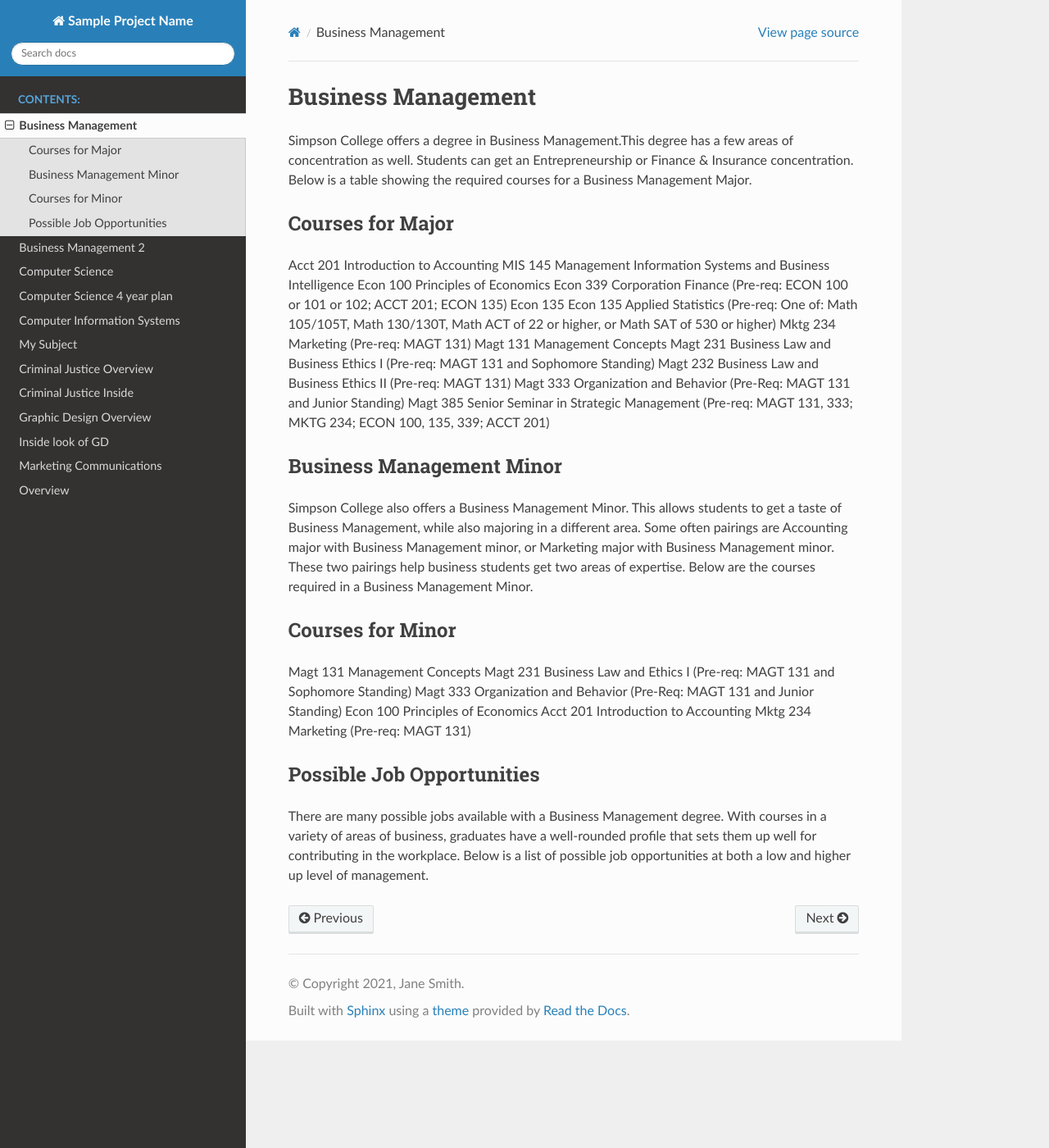
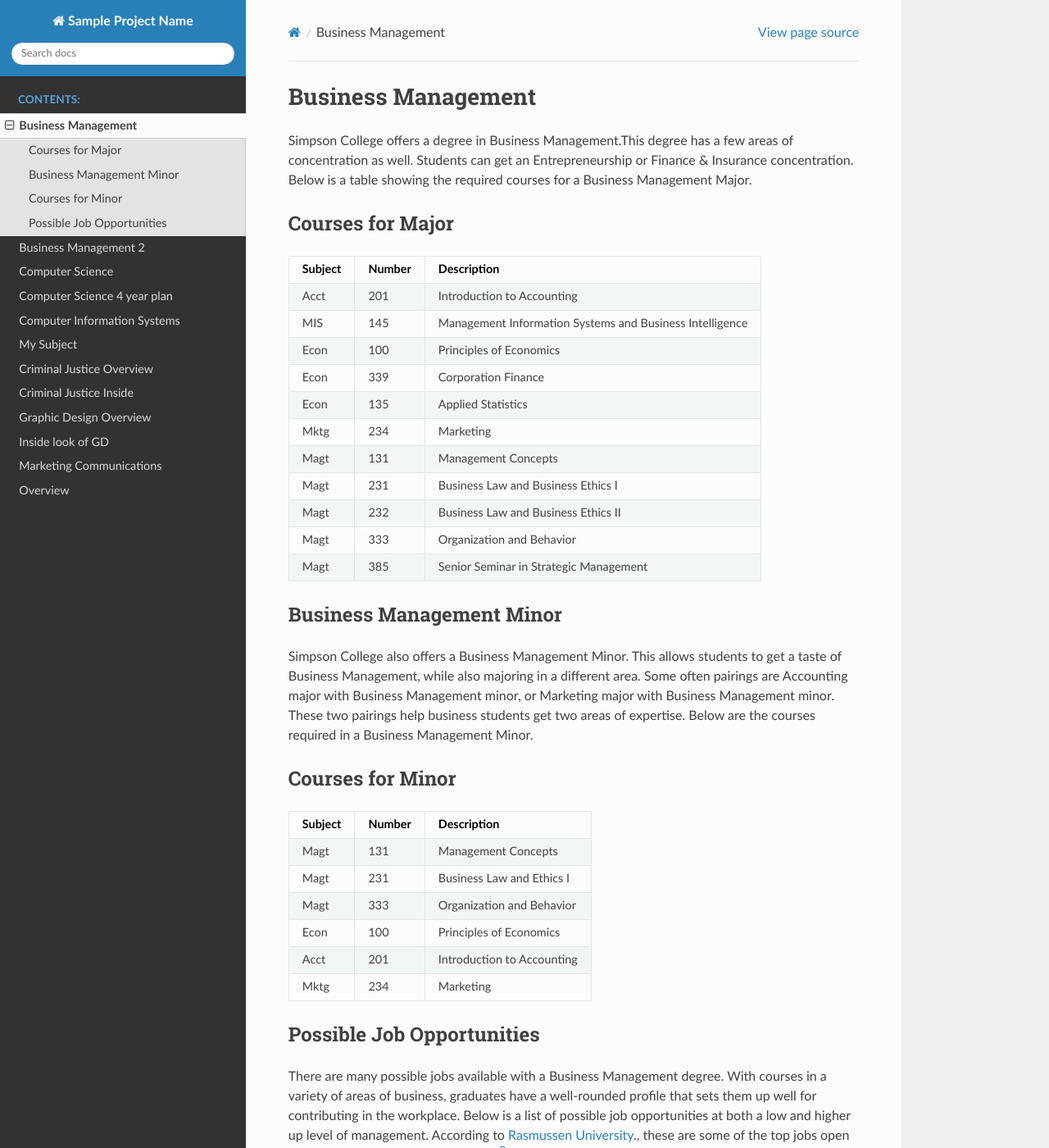
Before and after one commit to burnskatie/majors_template, a Sphinx documentation site: the page built from source/business_magt/index.rst, in a window 1280 px wide and 1400 px high. Shown: the whole window at 82% size. Built offline with Sphinx 7.4.7 and the Read the Docs theme 2.0.0, drawn with Linux system fonts in a browser that asks for light colours; some of the changed text lies outside the part shown.

Commit message:
new changes

```diff
--- a/source/business_magt/index.rst
+++ b/source/business_magt/index.rst
@@ -9,22 +9,21 @@
 Courses for Major
 -----------------
 
-Acct 201 Introduction to Accounting
-MIS 145 Management Information Systems and Business Intelligence
-Econ 100 Principles of Economics
-Econ 339 Corporation Finance (Pre-req: ECON 100 or 101 or 102; ACCT 201; ECON
-135)
-Econ 135 Econ 135 Applied Statistics (Pre-req: One of: Math 105/105T, Math
-130/130T, Math ACT of 22 or higher, or Math SAT of 530 or higher)
-Mktg 234 Marketing (Pre-req: MAGT 131)
-Magt 131 Management Concepts
-Magt 231 Business Law and Business Ethics I (Pre-req: MAGT 131 and Sophomore
-Standing)
-Magt 232 Business Law and Business Ethics II (Pre-req: MAGT 131)
-Magt 333 Organization and Behavior (Pre-Req: MAGT 131 and Junior Standing)
-Magt 385 Senior Seminar in Strategic Management (Pre-req: MAGT 131, 333;
-MKTG 234; ECON 100, 135, 339; ACCT 201)
-
+======== ========= =========================================================
+Subject  Number    Description
+======== ========= =========================================================
+Acct     201       Introduction to Accounting
+MIS      145       Management Information Systems and Business Intelligence
+Econ     100       Principles of Economics
+Econ     339       Corporation Finance
+Econ     135       Applied Statistics
+Mktg     234       Marketing
+Magt     131       Management Concepts
+Magt     231       Business Law and Business Ethics I
+Magt     232       Business Law and Business Ethics II
+Magt     333       Organization and Behavior
+Magt     385       Senior Seminar in Strategic Management
+======== ========= =========================================================
 
 Business Management Minor
 -------------------------
@@ -39,12 +38,16 @@
 Courses for Minor
 -----------------
 
-Magt 131 Management Concepts
-Magt 231 Business Law and Ethics I (Pre-req: MAGT 131 and Sophomore Standing)
-Magt 333 Organization and Behavior (Pre-Req: MAGT 131 and Junior Standing)
-Econ 100 Principles of Economics
-Acct 201 Introduction to Accounting
-Mktg 234 Marketing (Pre-req: MAGT 131)
+======== ======== ==========================
+Subject  Number   Description
+======== ======== ==========================
+Magt     131      Management Concepts
+Magt     231      Business Law and Ethics I
+Magt     333      Organization and Behavior
+Econ     100      Principles of Economics
+Acct     201      Introduction to Accounting
+Mktg     234      Marketing
+======== ======== ==========================
 
 Possible Job Opportunities
 --------------------------
@@ -53,3 +56,33 @@
 courses in a variety of areas of business, graduates have a well-rounded profile
 that sets them up well for contributing in the workplace. Below is a list of
 possible job opportunities at both a low and higher up level of management.
+According to `Rasmussen University <https://www.rasmussen.edu>`_., these are
+some of the top jobs open to Business Management graduates. [#f2]_
+
+Lower-level Positions
+•	Bookkeeping
+•	Accounting
+•	Auditing Clerks
+•	Administrative Assistant
+•	Sales Associate
+•	Personal Banker
+
+Higher-level Positions
+•	Marketing Manager
+•	Sales Manager
+•	Business Analyst
+•	Financial Analyst
+•	Account Manager
+
+.. image::accountant.jpg
+    :width: 300px
+    :align: center
+Accountant [#f1]_
+
+.. [#f1] "How to Become an Accountant: A 6-Step Plan <https://www.roberthalf.com/
+    blog/salaries-and-skills/how-to-become-an-accountant-a-6-step-plan> _".
+    Robert Half.2019.Retrieved 2021-12-9.
+
+.. [#f2] "Rasmussen University <https://www.rasmussen.edu/degrees/business/blog/
+    what-can-you-do-with-business-management-degree/> _". Callie Malvik. 2020.
+    Retrived 2021-12-9.
```
Also changed, not shown: source/business_magt2/index.rst (+36 -61 lines), accountant.jpg (added).
